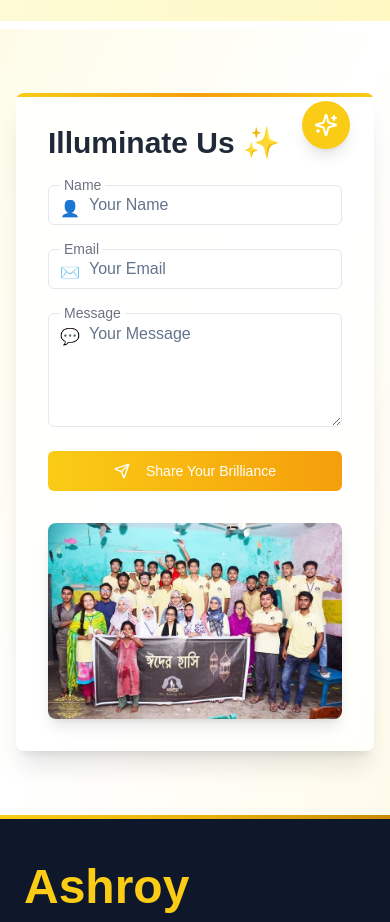
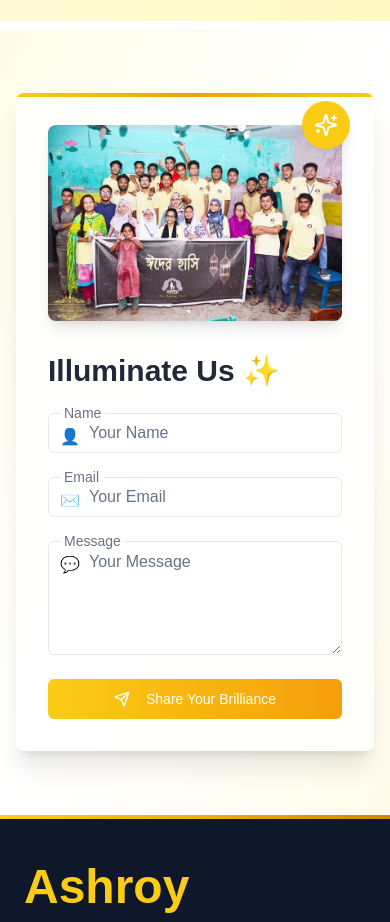
Before and after one commit to gaznafis007/ashroy-coonect, a Next.js app: page / in a window 390 px wide. Shown: the part 10400-11322 px from the top of the page. Built offline with nearby package versions, Linux system fonts and the light colour scheme; no server answers; the database is empty.

Commit message:
final touch

```diff
--- a/src/components/Feedback/Feedback.jsx
+++ b/src/components/Feedback/Feedback.jsx
@@ -77,7 +77,7 @@
             <Card className="max-w-5xl mx-auto shadow-xl border-0 overflow-hidden bg-white/80 backdrop-blur-sm">
               <div className="absolute top-0 left-0 w-full h-1 bg-gradient-to-r from-yellow-400 via-amber-500 to-yellow-400"></div>
               <CardContent className="p-8">
-                <div className="flex flex-col md:flex-row justify-between items-center gap-8">
+                <div className="flex flex-col-reverse md:flex-row justify-between items-center gap-8">
                   <div className="w-full md:w-1/2">
                     <motion.div
                       initial={{ scale: 0 }}
--- a/src/components/OurEvents/OurEvents.jsx
+++ b/src/components/OurEvents/OurEvents.jsx
@@ -100,13 +100,13 @@
                       <CardTitle className="text-2xl font-bold text-gray-800">
                         {event.title}
                       </CardTitle>
-                      <p className="text-sm text-gray-600">{event.eventDate}</p>
+                      <p className="text-sm text-gray-600">{event.subheading}</p>
                     </div>
                   </div>
                 </CardHeader>
                 <CardContent className="p-8">
                   <p className="text-gray-700 leading-relaxed">
-                    {event.motivation}
+                    {event.motivation.slice(0, 150)}...
                   </p>
                   <Link
                     href={`/projects/${event._id}`}
```
